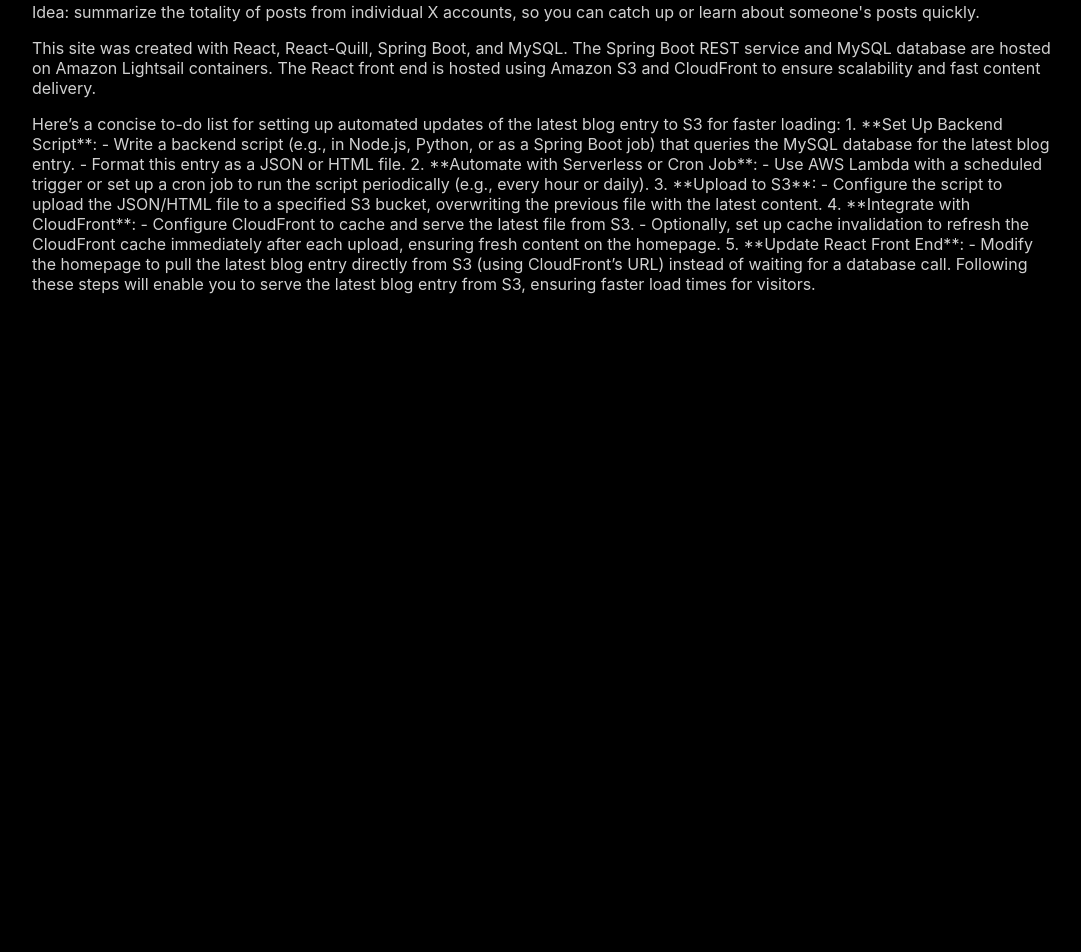
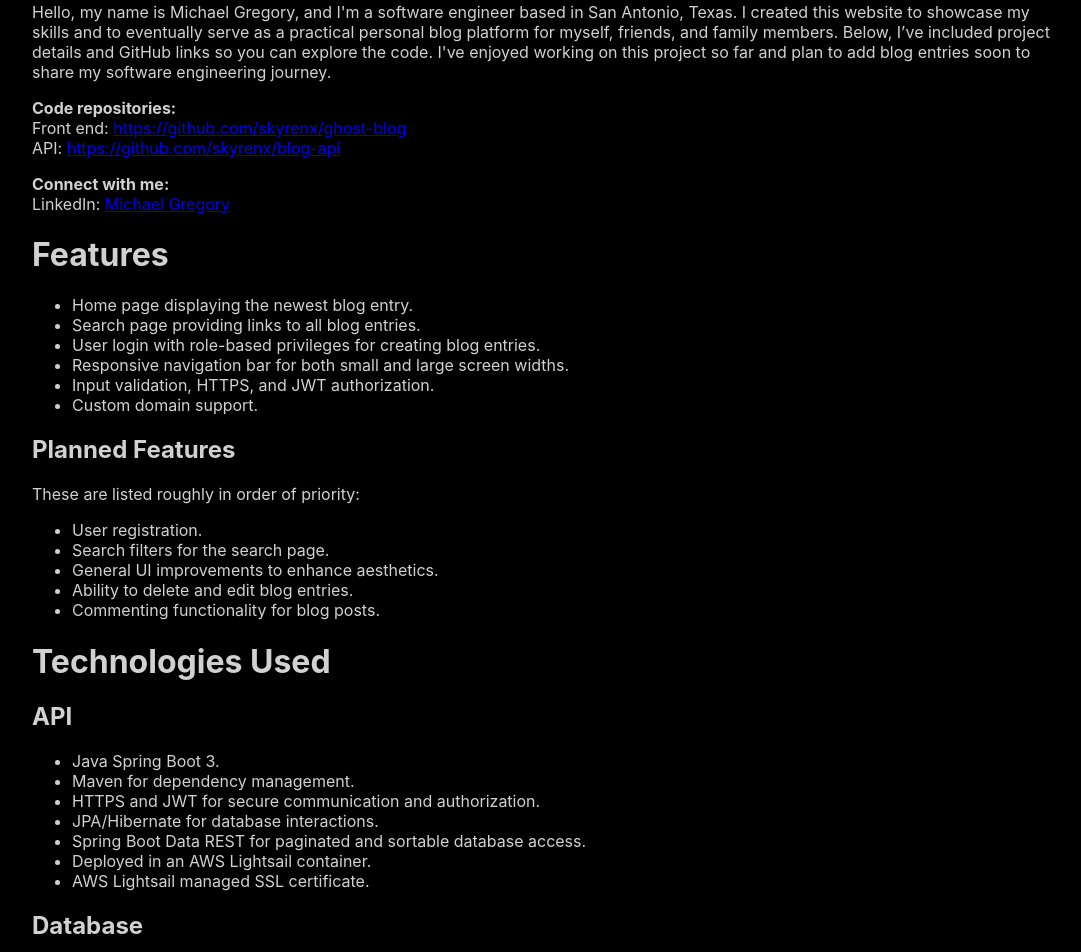
Before and after one commit to skyrenx/ghost-blog, a React (Create React App) app: page /#/about in a window 1280 px wide. Shown: the part 440-1392 px from the top of the page, without its empty margins (96-1177 px from the left). Built offline with nearby package versions, Linux system fonts and the light colour scheme.

Commit message:
updating about me section

```diff
--- a/src/components/AboutPage.js
+++ b/src/components/AboutPage.js
@@ -1,39 +1,83 @@
+function AboutPage() {
+   return (
+       <div>
+           <p>
+               Hello, my name is Michael Gregory, and I'm a software engineer based in San Antonio, Texas.
+               I created this website to showcase my skills and to eventually serve as a practical personal blog
+               platform for myself, friends, and family members. Below, I’ve included project details and GitHub
+               links so you can explore the code. I've enjoyed working on this project so far and plan to add blog
+               entries soon to share my software engineering journey.
+           </p>
 
+           <p>
+               <strong>Code repositories:</strong><br />
+               Front end: <a href="https://github.com/skyrenx/ghost-blog" target="_blank" rel="noopener noreferrer">
+                   https://github.com/skyrenx/ghost-blog
+               </a><br />
+               API: <a href="https://github.com/skyrenx/blog-api" target="_blank" rel="noopener noreferrer">
+                   https://github.com/skyrenx/blog-api
+               </a>
+           </p>
 
-function AboutPage() {
-    return (
-        <div>
-         <p>
-            Idea: summarize the totality of posts from individual X accounts, so you can catch up or learn about someone's posts quickly.
-         </p>
-            <p>This site was created with React, React-Quill, Spring Boot, and MySQL.
-            The Spring Boot REST service and MySQL database are hosted on Amazon Lightsail containers.
-            The React front end is hosted using Amazon S3 and CloudFront to ensure scalability and fast content delivery.</p>
-            <p>
-            Here’s a concise to-do list for setting up automated updates of the latest blog entry to S3 for faster loading:
+           <p>
+               <strong>Connect with me:</strong><br />
+               LinkedIn: <a href="https://www.linkedin.com/in/michael-gregory-38b839b1" target="_blank" rel="noopener noreferrer">
+                   Michael Gregory
+               </a>
+           </p>
 
-1. **Set Up Backend Script**:
-   - Write a backend script (e.g., in Node.js, Python, or as a Spring Boot job) that queries the MySQL database for the latest blog entry.
-   - Format this entry as a JSON or HTML file.
+           <h1>Features</h1>
+           <ul>
+               <li>Home page displaying the newest blog entry.</li>
+               <li>Search page providing links to all blog entries.</li>
+               <li>User login with role-based privileges for creating blog entries.</li>
+               <li>Responsive navigation bar for both small and large screen widths.</li>
+               <li>Input validation, HTTPS, and JWT authorization.</li>
+               <li>Custom domain support.</li>
+           </ul>
 
-2. **Automate with Serverless or Cron Job**:
-   - Use AWS Lambda with a scheduled trigger or set up a cron job to run the script periodically (e.g., every hour or daily).
+           <h2>Planned Features</h2>
+           <p>These are listed roughly in order of priority:</p>
+           <ul>
+               <li>User registration.</li>
+               <li>Search filters for the search page.</li>
+               <li>General UI improvements to enhance aesthetics.</li>
+               <li>Ability to delete and edit blog entries.</li>
+               <li>Commenting functionality for blog posts.</li>
+           </ul>
 
-3. **Upload to S3**:
-   - Configure the script to upload the JSON/HTML file to a specified S3 bucket, overwriting the previous file with the latest content.
+           <h1>Technologies Used</h1>
 
-4. **Integrate with CloudFront**:
-   - Configure CloudFront to cache and serve the latest file from S3.
-   - Optionally, set up cache invalidation to refresh the CloudFront cache immediately after each upload, ensuring fresh content on the homepage.
+           <h2>API</h2>
+           <ul>
+               <li>Java Spring Boot 3.</li>
+               <li>Maven for dependency management.</li>
+               <li>HTTPS and JWT for secure communication and authorization.</li>
+               <li>JPA/Hibernate for database interactions.</li>
+               <li>Spring Boot Data REST for paginated and sortable database access.</li>
+               <li>Deployed in an AWS Lightsail container.</li>
+               <li>AWS Lightsail managed SSL certificate.</li>
+           </ul>
 
-5. **Update React Front End**:
-   - Modify the homepage to pull the latest blog entry directly from S3 (using CloudFront’s URL) instead of waiting for a database call.
+           <h2>Database</h2>
+           <ul>
+               <li>MySQL database hosted on AWS Lightsail.</li>
+           </ul>
 
-Following these steps will enable you to serve the latest blog entry from S3, ensuring faster load times for visitors.
-            </p>
+           <h2>Front End</h2>
+           <ul>
+               <li>React with NPM for dependency management.</li>
+               <li>Deployed using AWS Amplify.</li>
+               <li>AWS Amplify managed SSL certificate.</li>
+           </ul>
 
-        </div>
-    )
+           <h2>Development and Deployment Tools</h2>
+           <ul>
+               <li>AWS Route 53 for DNS configuration and routing to custom domains.</li>
+               <li>VS Code, Docker, Postman, Git, and Github.</li>
+           </ul>
+       </div>
+   );
 }
 
-export default AboutPage
+export default AboutPage;
```
Also changed, not shown: 1 other file (tests, documents, lock files or other folders).
